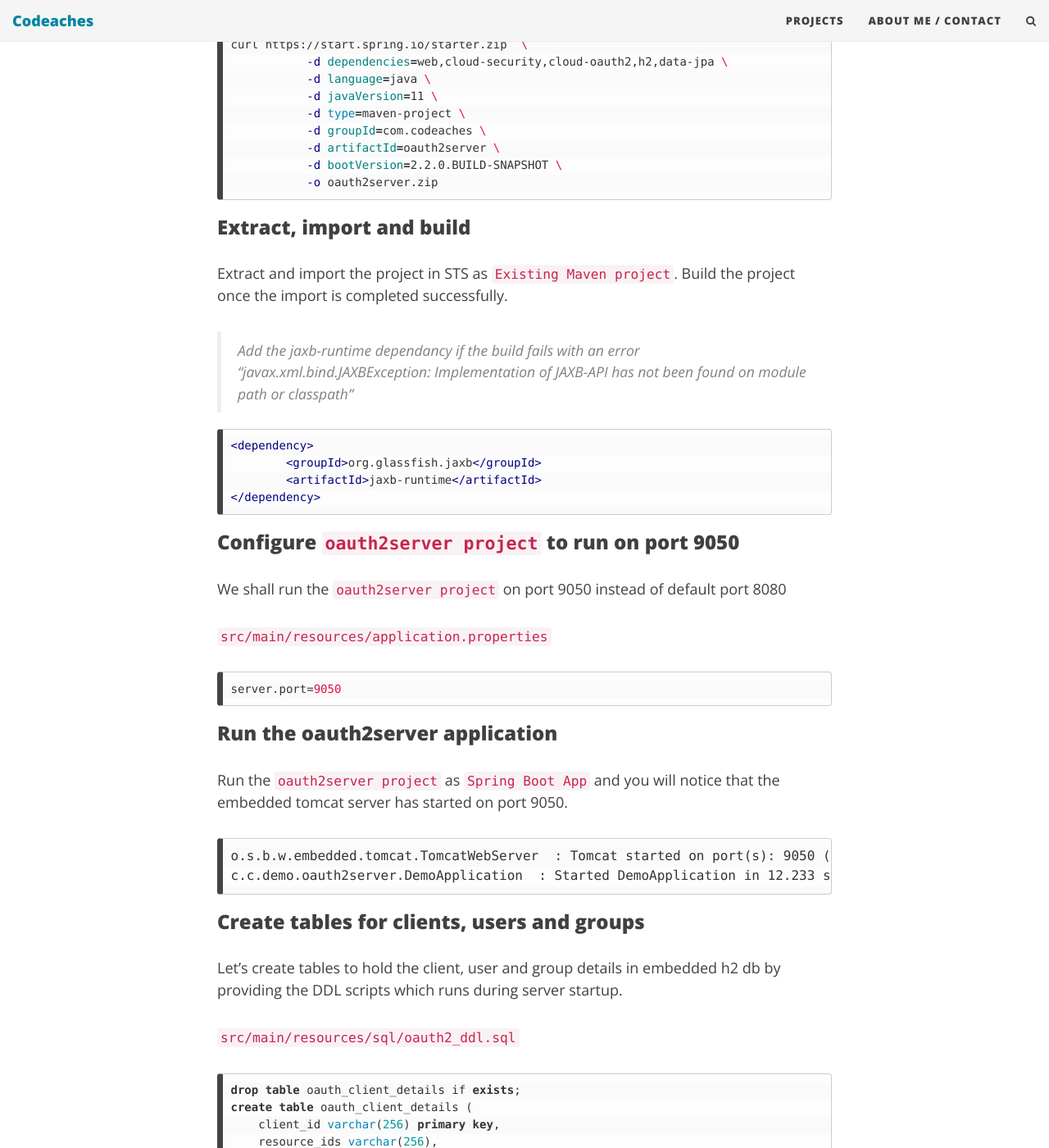
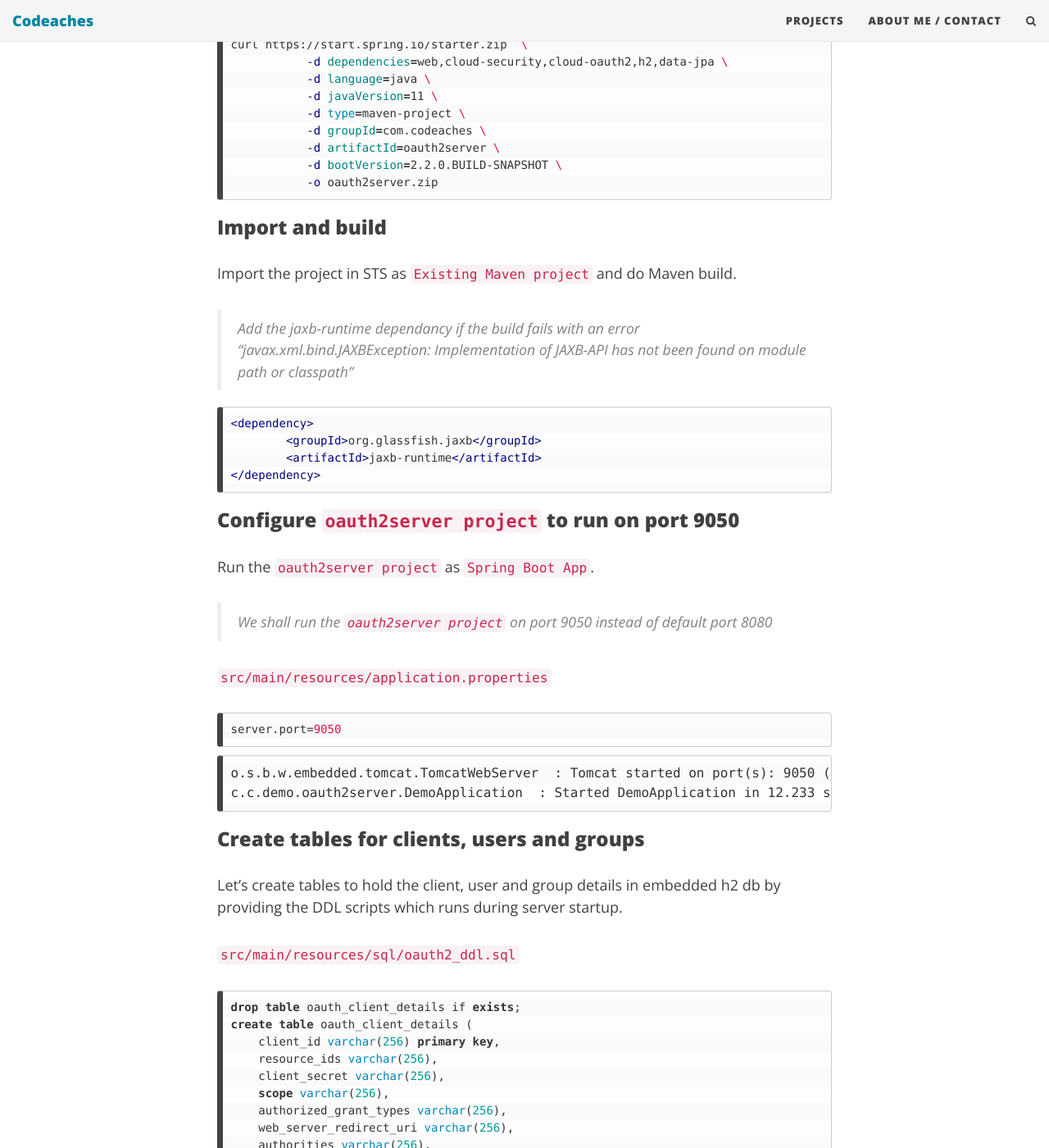
Before and after one commit to codeaches/codeaches.github.io, a Jekyll site: the page built from _posts/2018-12-20-Spring Boot-OAuth2 and Resource Server setup.md, in a window 1280 px wide and 1400 px high, scrolled down 1870 px. Shown: the whole window at 82% size. Built offline with Jekyll 4.4.1, drawn with Linux system fonts in a browser that asks for light colours; nearby versions of some CDN libraries; comment, search, counter and statistics services are not loaded.

Commit message:
no message

````diff
--- a/_posts/2018-12-20-Spring Boot-OAuth2 and Resource Server setup.md
+++ b/_posts/2018-12-20-Spring Boot-OAuth2 and Resource Server setup.md
@@ -67,9 +67,9 @@ curl https://start.spring.io/starter.zip  \
 	   -o oauth2server.zip
 ```
 
-### Extract, import and build
+### Import and build
 
-Extract and import the project in STS as `Existing Maven project`. Build the project once the import is completed successfully.
+Import the project in STS as `Existing Maven project` and do Maven build.
 
 > Add the jaxb-runtime dependancy if the build fails with an error "javax.xml.bind.JAXBException: Implementation of JAXB-API has not been found on module path or classpath"
 
@@ -82,16 +82,14 @@ Extract and import the project in STS as `Existing Maven project`. Build the pro
 
 ### Configure `oauth2server project` to run on port 9050
 
-We shall run the `oauth2server project` on port 9050 instead of default port 8080
+Run the `oauth2server project` as `Spring Boot App`.
+
+> We shall run the `oauth2server project` on port 9050 instead of default port 8080
 
 `src/main/resources/application.properties`
 ```properties
 server.port=9050
 ```
-
-### Run the oauth2server application
-
-Run the `oauth2server project` as `Spring Boot App` and you will notice that the embedded tomcat server has started on port 9050.
 
 ```log
 o.s.b.w.embedded.tomcat.TomcatWebServer  : Tomcat started on port(s): 9050 (http) with context path ''
````
